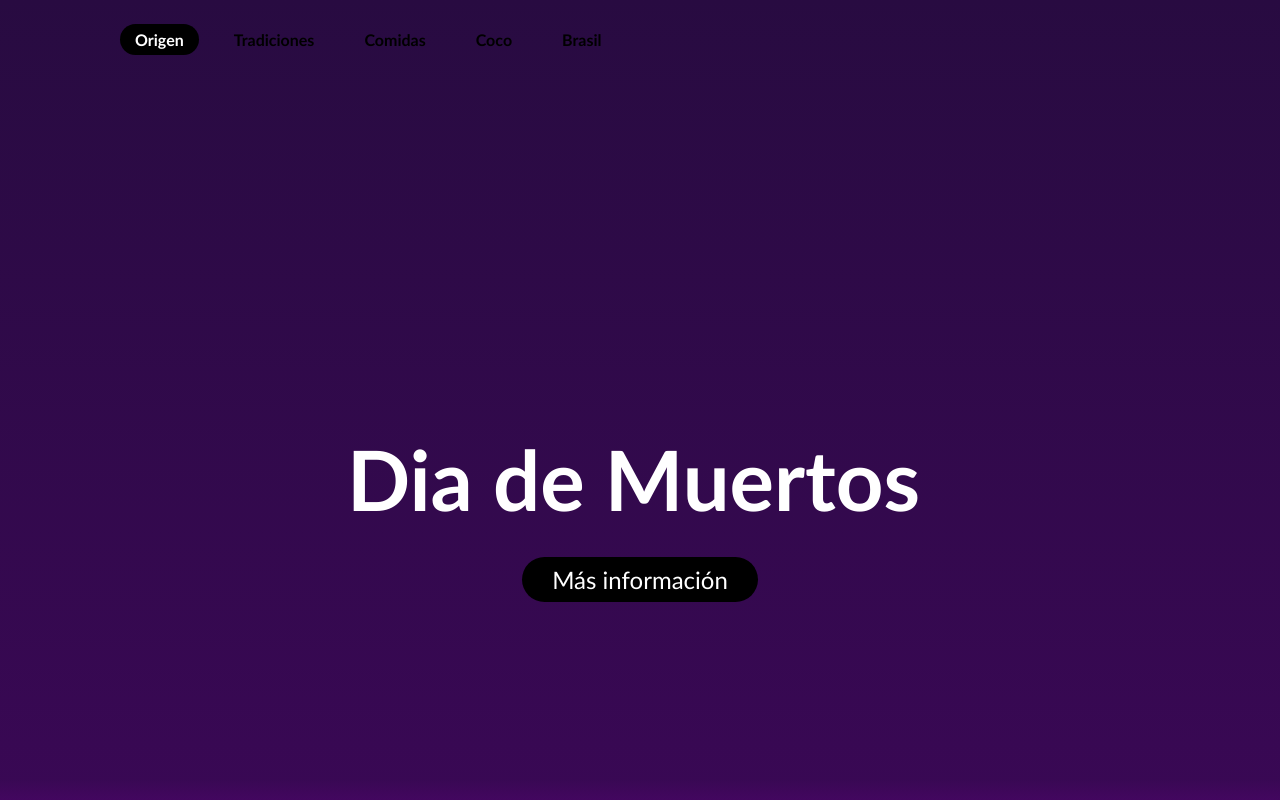
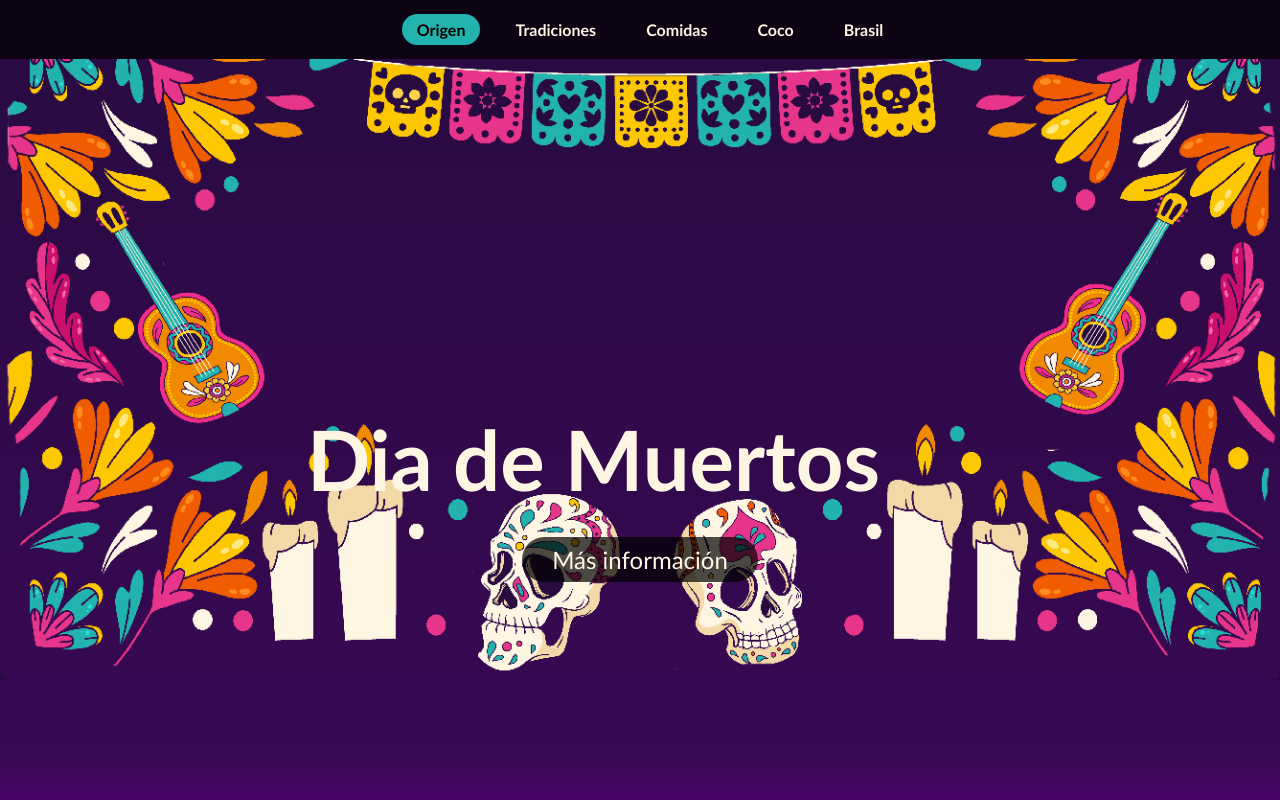
Before and after one commit to Sophialeal/Dia-de-Muertos, a plain HTML site: page index.html in a window 1280 px wide. Shown: the top 800 px of the page. Drawn offline with Linux system fonts and the light colour scheme.

Commit message:
dia de muertos

```diff
--- a/index.html
+++ b/index.html
@@ -9,6 +9,7 @@
     </head>
     <body>
         <header>
+
             <ul>
                 <li>
                     <a href="#origen" class="active">Origen</a>
@@ -27,10 +28,16 @@
                 </li>
             </ul>
         </header>
-        <section>
-            <h2 id="text">Dia de Muertos </h2>
+
+        <section class="parallax">
+            <h2 id="text" style="margin-top: -130px">Dia de Muertos </h2>
             <a href="#sec" id="btn">Más información</a>
-
+            <img src="caveira esquerda abaixo.png" id="caveira1" alt="">
+            <img src="caveira direita abaixo.png" id="caveira2" alt="">
+            <img src="violao esquerdo.png" id="violaoe" alt="">
+            <img src="violao direito.png" id="violaod" alt="">
+            <img src="bandeiras (2).png" id="bandeiras" alt="">
+            <img src="fundo (2).png" id="fundo" alt="">
         </section>
         <div class="sec" id="sec">
             <h2 id="origen">Origen</h2>
@@ -127,10 +134,33 @@
     window.addEventListener('scroll', function() {
 
         let value = window.scrollY;
-        text.style.marginRight = value * 4 + 'px';
-        text.style.marginTop = value * 1.5 + 'px'
+        text.style.marginRight = value * 2.5 + 'px';
+        text.style.marginTop = value * 2.5 + 'px'
         btn.style.marginTop = value * 1.5 + 'px';
         header.style.top = value * 1.5 + 'px';
     })
+
+    let caveira1 = document.getElementById('caveira1');
+    let caveira2 = document.getElementById('caveira2');
+    let violaoe = document.getElementById('violaoe');
+    let violaod = document.getElementById('violaod');
+    let bandeiras = document.getElementById('bandeiras');
+    let fundo = document.getElementById('fundo');
+     window.addEventListener('scroll', () => {
+        let value = window.scrollY;
+        bandeiras.style.top = value * -1 + 'px';
+        caveira1.style.left = value * 3 + 'px';
+        caveira2.style.left = value * -3 + 'px';
+        violaod.style.left = value * 2.5 + 'px';
+        violaoe.style.left = value *-2.5 + 'px';
+
+    })
+
+    function toggleMenu() {
+    var menu = document.getElementById('menu');
+    menu.classList.toggle('open'); // Alterna a classe 'open' para mostrar/ocultar o menu
+    }
+
+
 </script>
 </html>
--- a/style.css
+++ b/style.css
@@ -9,55 +9,50 @@
 
 body
 {
-    min-height: 100vh;
-    background: linear-gradient(#280b41, #660087);
-    overflow-x: hidden;
+    background: linear-gradient(#280b41, #660087)
 }
 
-header
+.nav
 {
+    cursor: pointer;
+    color: #22b3ae;
+}
+
+header {
     position: static;
     top: 0;
     left: 0;
     width: 100%;
-    padding: 30px 100px;
-    display: flex;
-    justify-content: space-between;
-    align-items: center;
+    background: rgba(0, 0, 0, 0.7); /* Fundo semitransparente */
+    padding: 20px 50px; /* Menos espaçamento nas laterais */
     z-index: 10000;
     font-weight: bold;
+    transition: 0.3s ease;
 }
 
-header ul
-{
+header ul {
     display: flex;
     justify-content: center;
     align-items: center;
-
+    flex-wrap: wrap;
 }
 
-header ul li
-{
+header ul li {
     list-style: none;
     margin-left: 20px;
-
 }
 
-header ul li a
-{
+header ul li a {
     text-decoration: none;
     padding: 6px 15px;
-    color: #000000;
+    color: #fff5e3;
     border-radius: 20px;
-
 }
 
 header ul li a:hover,
-header ul li a.active
-{
-    background: #000000;
-    color: #ffffff;
-
+header ul li a.active {
+    background: #22b3ae;
+    color: #000000;
 }
 
 section
@@ -77,16 +72,29 @@ section::before
     content: '';
     position: absolute;
     bottom: 0;
+    margin-top: -130px;
     width: 100%;
     height: 100px;
-    background: linear-gradient(to top,#660087, transparent);
+    background: linear-gradient(to top, #660087, transparent);
     z-index: 1000;
 }
+
+section img
+{
+  position: absolute;
+  margin-top: -115px;
+  top: 0;
+  left: 0;
+  width: 100%;
+  pointer-events: none;
+}
+
 #text
 {
     position: absolute;
-    right: 360px;
-    color: #fff;
+    margin-top: -130px;
+    right: 400px;
+    color: #fff5e3;
     white-space: nowrap;
     font-size: 6.5vw;
     z-index: 9;
@@ -96,36 +104,33 @@ section::before
     text-decoration: none;
     display: inline-block;
     padding: 8px 30px;
+    margin-top: -90px;
     border-radius: 40px;
-    background: #000000;
-    color: #fff;
+    background: rgba(0, 0, 0, 0.7);
+    color: #fff5e3;
     font-size: 1.5em;
     z-index: 9;
     transform: translateY(100px);
 
 }
-.sec
-{
+.sec {
     position: relative;
-    padding: 100px;
+    padding: 40px 20px;
     background: #660087;
 }
-.sec h2
-{
-    font-size: 3.5em;
-    margin-bottom: 10px;
+
+.sec h2 {
+    font-size: 2em; /* Escala menor para telas pequenas */
     color: #000000;
+    margin-bottom: 20px;
 }
-.sec p
-{
+
+.sec p, .sec ul {
     font-size: 1em;
-    color: #000000;
+    color: #000;
+    line-height: 1.6;
 }
-.sec ul
-{
-    font-size: 1em;
-    color: #000000;
-}
+
 footer
 {
     background-color: #1d938f;
@@ -146,3 +151,41 @@ footer nav a
 {
    color: #660087;
 }
+
+@media (max-width: 768px) {
+
+    section img {
+      display: block;
+    }
+
+}
+
+@media (max-width: 480px) {
+
+    #text
+    {
+        margin-top: -200px;
+        right: 30px;
+        color: #fff5e3;
+        white-space: nowrap;
+        font-size: 3rem;
+        z-index: 9;
+    }
+
+    section img {
+        display: none; /* Ocultar imagens decorativas para otimizar espaço */
+    }
+
+    header {
+        padding: 10px;
+    }
+
+    footer {
+        padding: 20px;
+    }
+
+    footer a {
+        display: block;
+        margin: 5px 0;
+    }
+}
```
Also changed, not shown: 60877647_9487723 (1).png (deleted), 60877647_9487723.jpg (deleted), Dia de muertos celebration-amico.png (added), La Catrina-amico.png (added), bandeiras (2).png (added), caveira direita abaixo.png (added), caveira esquerda abaixo.png (added), dia de muertos altar-amico.png (added), fundo (2).png (added), fundo velas.png (added), violao direito.png (added), violao esquerdo.png (added).
